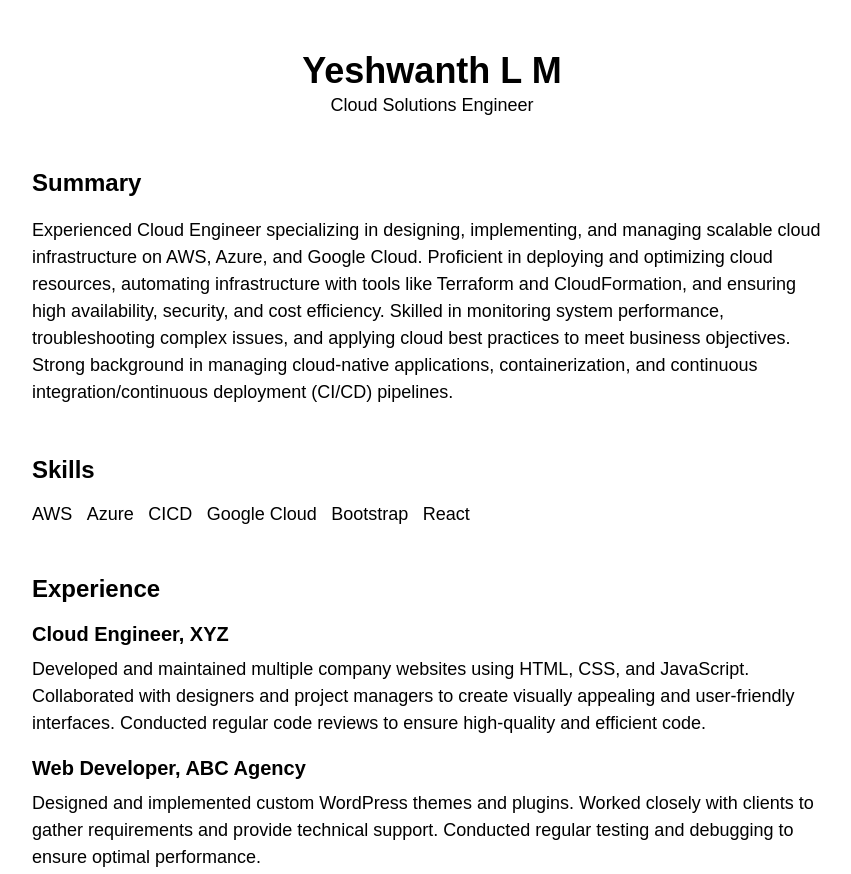
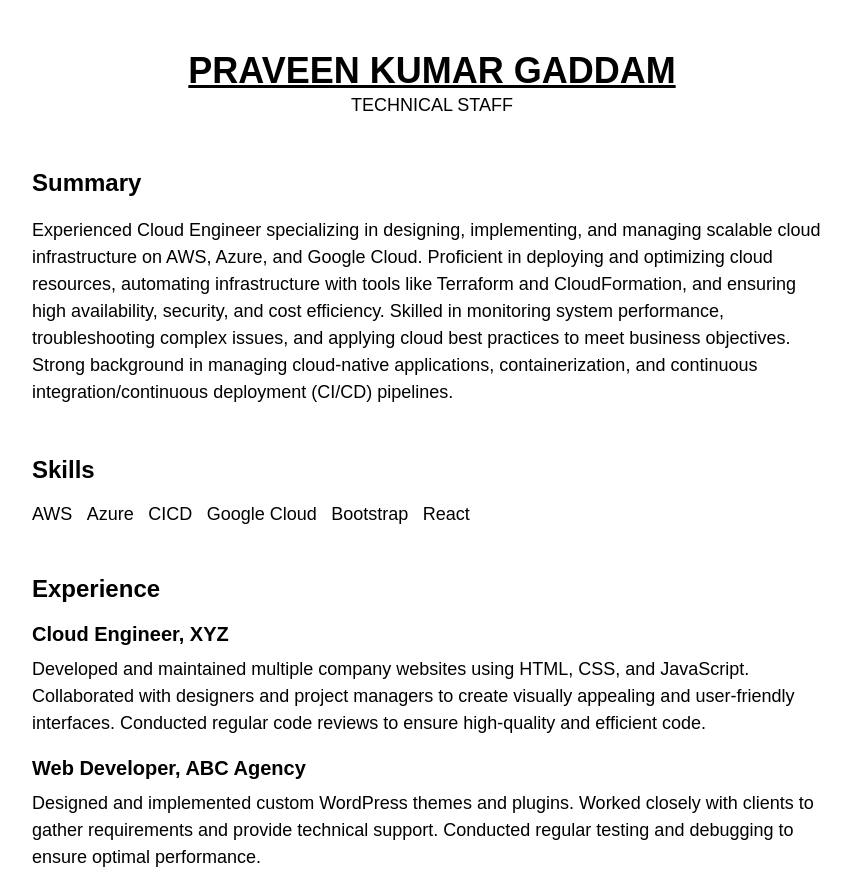
Before and after one commit to gpraveen88/resume-test, a plain HTML site: page index.html in a window 1280 px wide. Shown: the top 874 px of the page, without its empty margins (208-1059 px from the left). Drawn offline with Linux system fonts and the light colour scheme.

Commit message:
Update index.html

```diff
--- a/index.html
+++ b/index.html
@@ -7,8 +7,8 @@
 <body>
 	<div class="container">
 		<header>
-			<h1>Yeshwanth L M</h1>
-			<p>Cloud Solutions Engineer</p>
+			<h1><U>PRAVEEN KUMAR GADDAM</U></h1>
+			<p> TECHNICAL STAFF </p>
 		</header>
 		<section>
 			<h2>Summary</h2>
```
